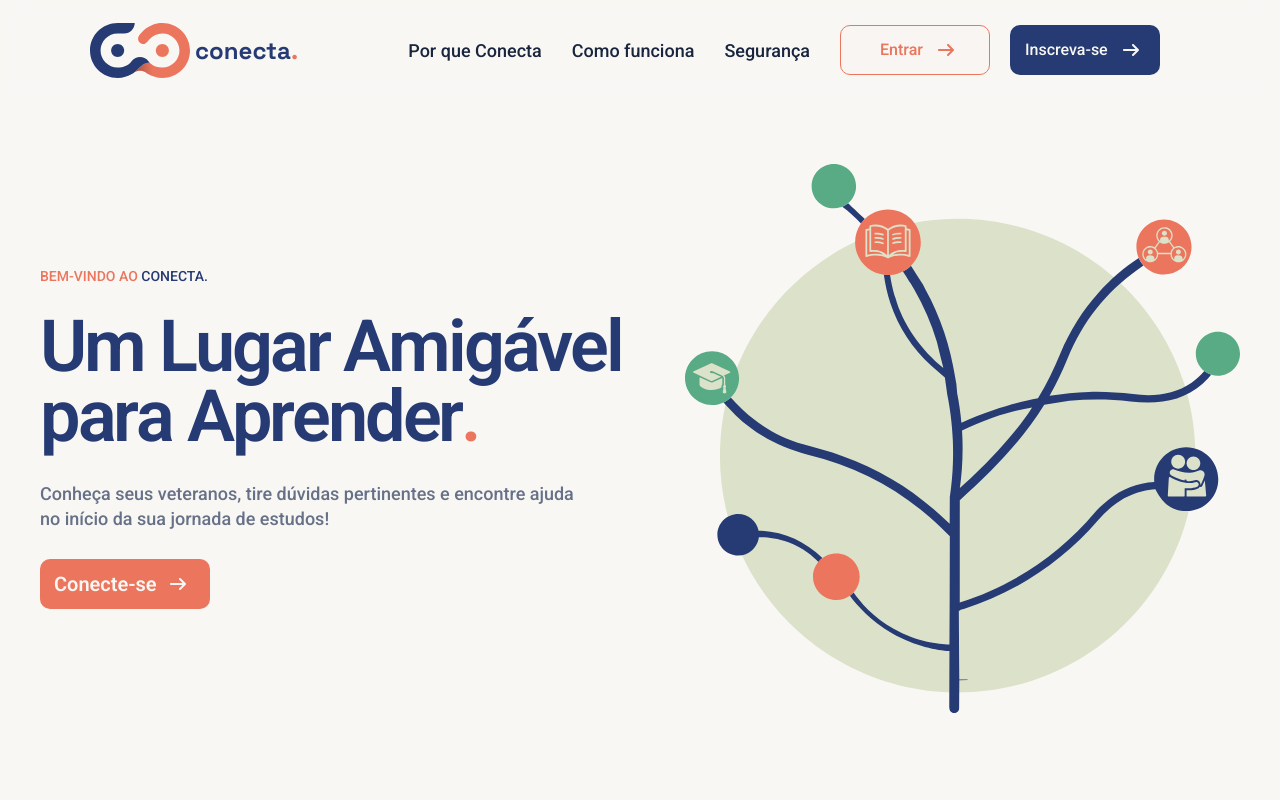
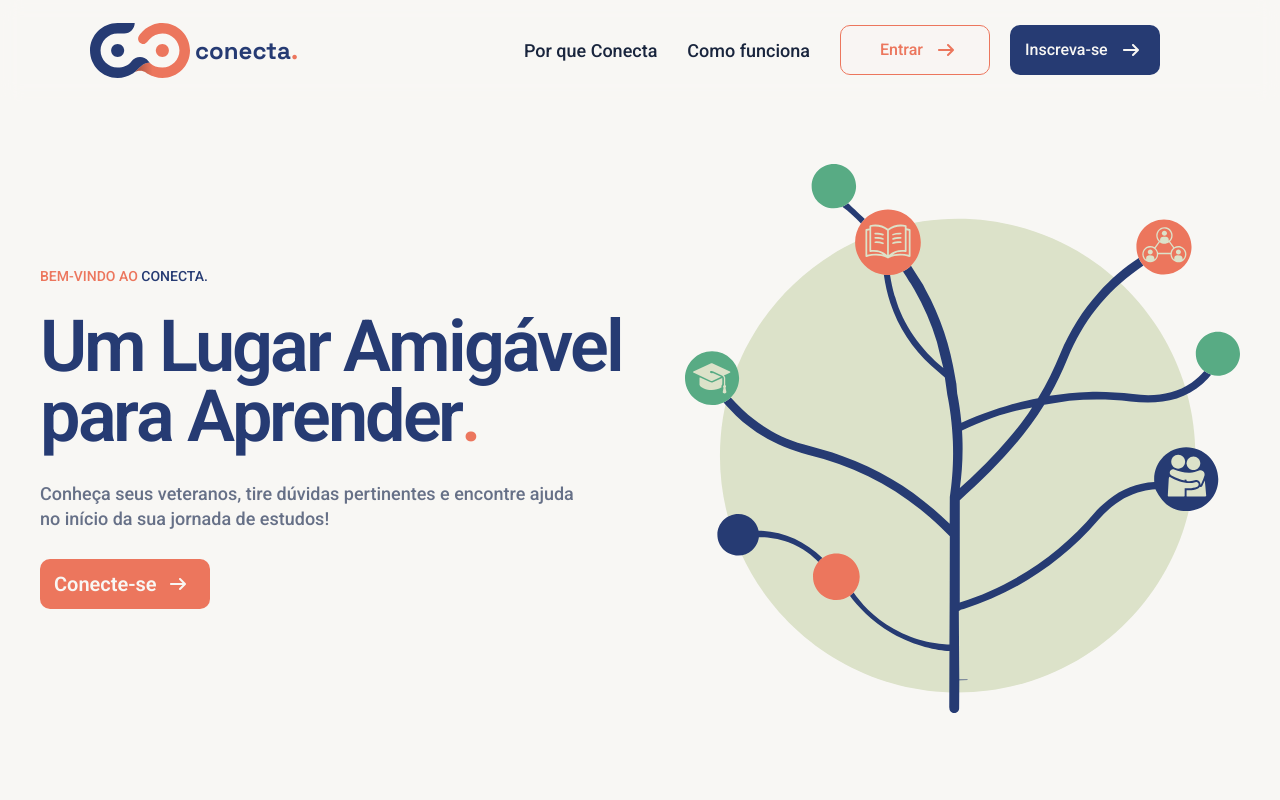
Before and after one commit to Conecta-devs/Conecta-frontend, a Vue app: page / in a window 1280 px wide. Shown: the top 800 px of the page. Built offline with nearby package versions, Linux system fonts and the light colour scheme.

Commit message:
Fix-retirando botão de segurança da landing page

```diff
--- a/src/features/landpage/pages/Landpage.vue
+++ b/src/features/landpage/pages/Landpage.vue
@@ -186,19 +186,7 @@ onUnmounted(() => {
               @click="rolarPara('como-funciona')"
             >
               Como funciona
-            </button>
-            <!-- Segurança ainda não tem seção própria: quando a tela chegar,
-                 basta dar o id "seguranca" ao destino (ou trocar por router.push). -->
-            <button
-              type="button"
-              class="cursor-pointer border-0 bg-transparent p-0 text-h4 whitespace-nowrap leading-[normal] transition-colors duration-300 motion-reduce:transition-none"
-              :class="
-                secaoAtiva === 'seguranca' ? 'text-co-coral' : 'text-text-1 hover:text-co-coral'
-              "
-              @click="rolarPara('seguranca')"
-            >
-              Segurança
-            </button>
+          </button>
           </nav>
 
           <!-- 380px no Figma: 30px de padding em cada lado + 150 + 20 + 150. -->
@@ -244,13 +232,6 @@ onUnmounted(() => {
             @click="rolarPara('como-funciona')"
           >
             Como funciona
-          </button>
-          <button
-            type="button"
-            class="cursor-pointer border-0 border-b border-traceline bg-transparent px-0 py-4 text-left text-h4 text-text-1"
-            @click="rolarPara('seguranca')"
-          >
-            Segurança
           </button>
         </nav>
 
```
